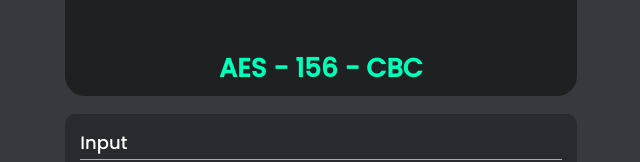
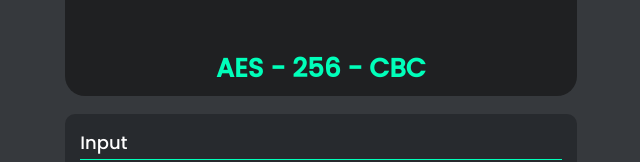
Before and after one commit to R124L-Tech/advanced-crypto, a React (Create React App) app: page / in a window 1280 px wide. Shown: the top 162 px of the page, without its empty margins (319-959 px from the left). Built offline with nearby package versions, Linux system fonts and the light colour scheme.

Commit message:
Koreksi title

```diff
--- a/src/App.js
+++ b/src/App.js
@@ -24,7 +24,7 @@ function App() {
   return (
     <div className="container">
       <Header
-        title="AES - 156 - CBC"
+        title="AES - 256 - CBC"
       />
 
       {/* INPUT */}
--- a/src/crypto.js
+++ b/src/crypto.js
@@ -11,8 +11,6 @@ function encrypt(text) {
     encrypted = Buffer.concat([encrypted, cipher.final()]);
 
     return iv.toString('hex') + ':' + encrypted.toString('hex');
-    // encryptedText = iv.toString('hex') + ':' + encrypted.toString('hex');
-    // ReactDOM.findDOMNode(document.getElementById('output')).nodeValue = encryptedText;
 }
 
 function decrypt(text) {
```
